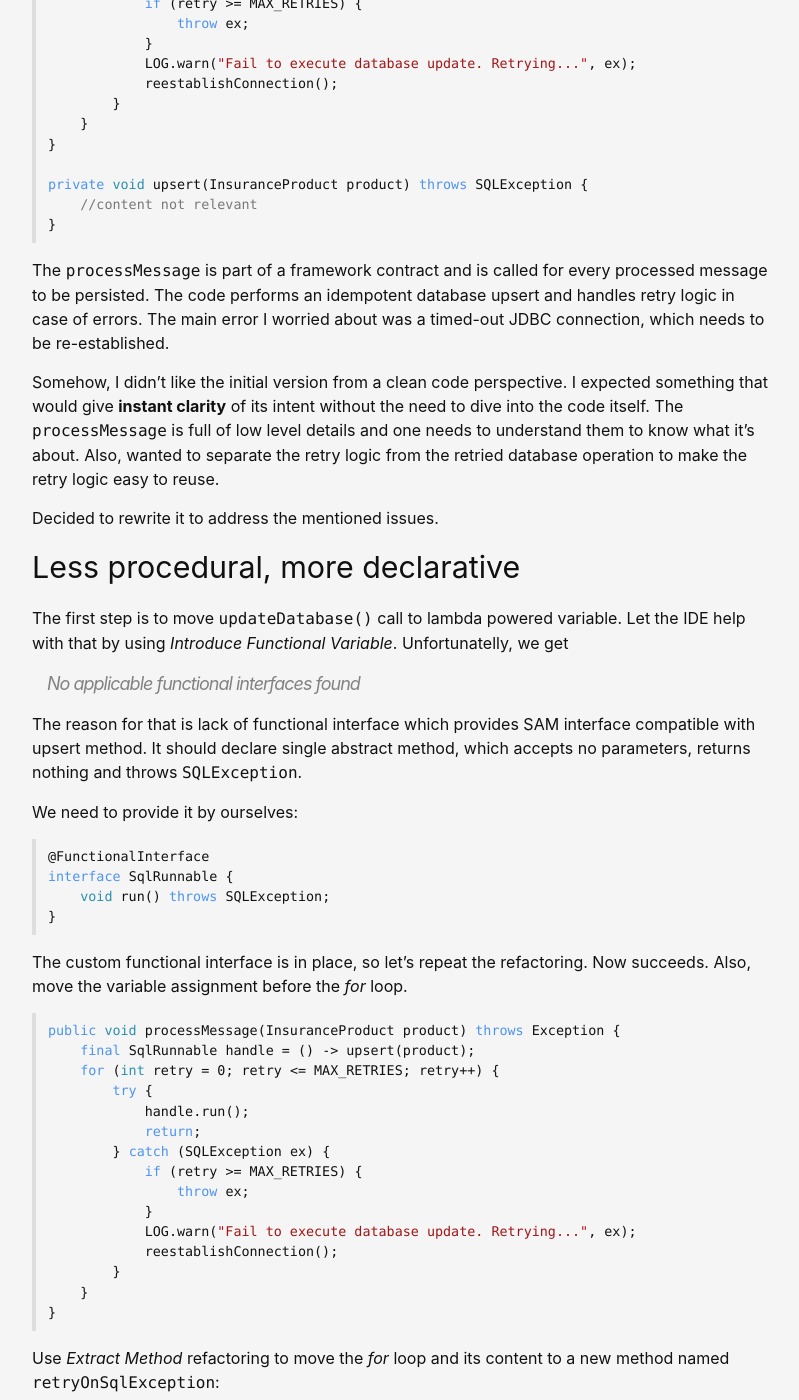
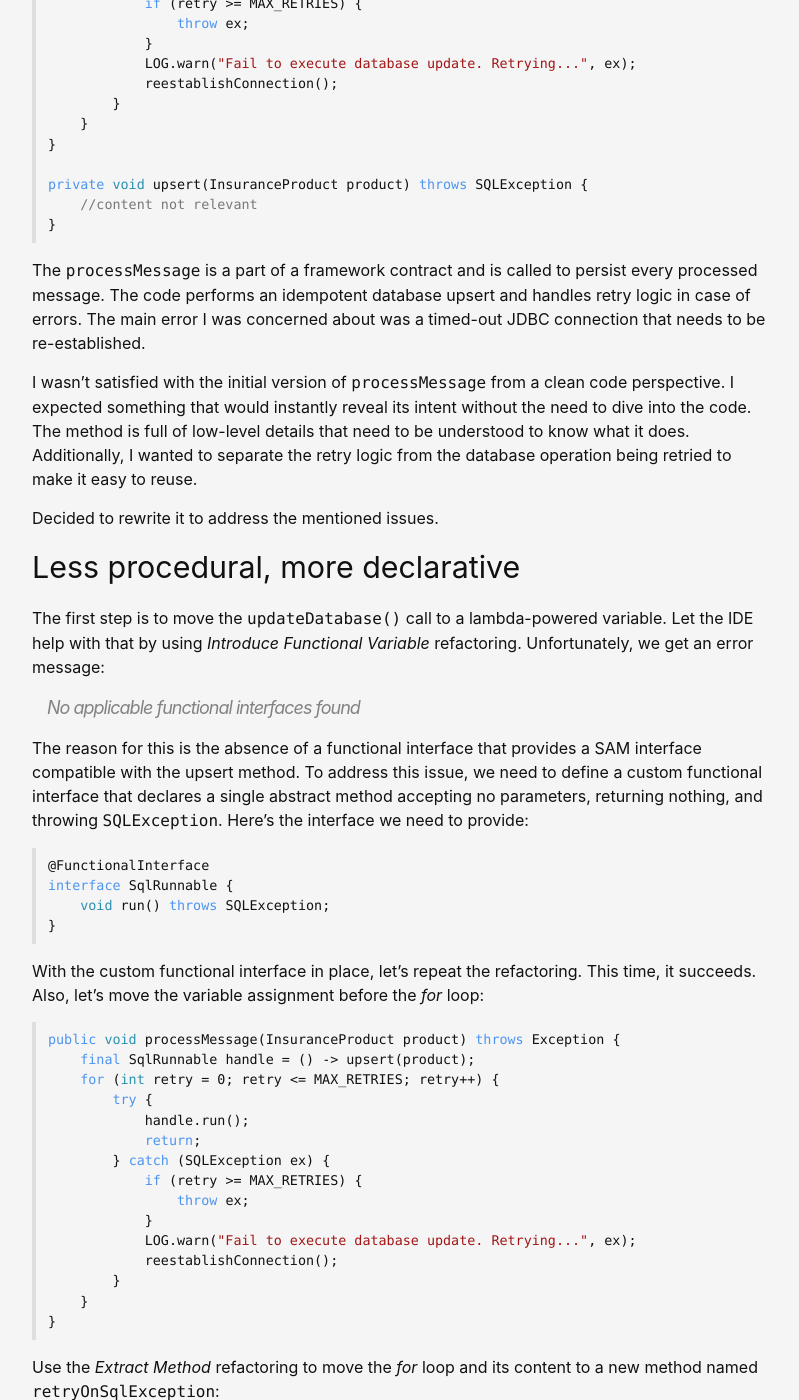
Before and after one commit to kkisiele/kkisiele.github.io, a Jekyll site: the page built from _posts/2023-02-22-leverage-lambdas-for-cleaner-code.md, in a window 1280 px wide and 1400 px high, scrolled down 434 px. Shown: the whole window, without its empty margins (238-1037 px from the left). Built offline with Jekyll 4.4.1, drawn with Linux system fonts in a browser that asks for light colours; some web fonts are replaced; some of the changed text lies outside the part shown.

Commit message:
Update article

```diff
--- a/_posts/2023-02-22-leverage-lambdas-for-cleaner-code.md
+++ b/_posts/2023-02-22-leverage-lambdas-for-cleaner-code.md
@@ -26,27 +26,25 @@ private void upsert(InsuranceProduct product) throws SQLException {
 }
 
 {% endhighlight %}
-The `processMessage` is part of a framework contract and is called for every processed message to be persisted.
-The code performs an idempotent database upsert and handles retry logic in case of errors. The main error I worried about was a timed-out JDBC connection, which needs to be re-established.
+The `processMessage` is a part of a framework contract and is called to persist every processed message.
+The code performs an idempotent database upsert and handles retry logic in case of errors. The main error I was concerned about was a timed-out JDBC connection that needs to be re-established.
 
-Somehow, I didn't like the initial version from a clean code perspective. I expected something that would give **instant clarity** of its intent without the need to dive into the code itself. The `processMessage` is full of low level details and one needs to understand them to know what it's about. Also, wanted to separate the retry logic from the retried database operation to make the retry logic easy to reuse.
+I wasn't satisfied with the initial version of `processMessage` from a clean code perspective. I expected something that would instantly reveal its intent without the need to dive into the code. The method is full of low-level details that need to be understood to know what it does. Additionally, I wanted to separate the retry logic from the database operation being retried to make it easy to reuse.
 
 Decided to rewrite it to address the mentioned issues.
 ## Less procedural, more declarative
-The first step is to move `updateDatabase()` call to lambda powered variable.
-Let the IDE help with that by using _Introduce Functional Variable_. Unfortunatelly, we get
+The first step is to move the `updateDatabase()` call to a lambda-powered variable.
+Let the IDE help with that by using _Introduce Functional Variable_ refactoring. Unfortunately, we get an error message:
 > No applicable functional interfaces found
 
-The reason for that is lack of functional interface which provides SAM interface compatible with upsert method. It should declare single abstract method, which accepts no parameters, returns nothing and throws `SQLException`.
-
-We need to provide it by ourselves:
+The reason for this is the absence of a functional interface that provides a SAM interface compatible with the upsert method. To address this issue, we need to define a custom functional interface that declares a single abstract method accepting no parameters, returning nothing, and throwing `SQLException`. Here's the interface we need to provide:
 {% highlight java %}
 @FunctionalInterface
 interface SqlRunnable {
     void run() throws SQLException;
 }
 {% endhighlight %}
-The custom functional interface is in place, so let's repeat the refactoring. Now succeeds. Also, move the variable assignment before the _for_ loop.
+With the custom functional interface in place, let's repeat the refactoring. This time, it succeeds. Also, let's move the variable assignment before the _for_ loop:
 {% highlight java %}
 public void processMessage(InsuranceProduct product) throws Exception {
     final SqlRunnable handle = () -> upsert(product);
@@ -64,7 +62,7 @@ public void processMessage(InsuranceProduct product) throws Exception {
     }
 }
 {% endhighlight %}
-Use _Extract Method_ refactoring to move the _for_ loop and its content to a new method named `retryOnSqlException`:
+Use the _Extract Method_ refactoring to move the _for_ loop and its content to a new method named `retryOnSqlException`:
 {% highlight java %}
 public void processMessage(InsuranceProduct product) throws Exception {
     final SqlRunnable handle = () -> upsert(product);
@@ -74,9 +72,9 @@ private void retryOnSqlException(SqlRunnable handle) throws SQLException {
     //skipped for clarity
 }
 {% endhighlight %}
-The last step is to use _Inline Variable_ to inline the `handle` variable.
+The last step is to use the _Inline Variable_ refactoring to inline the `handle` variable.
 
-The final result looks as follow:
+The final result looks as follows:
 {% highlight java %}
 public void processMessage(InsuranceProduct product) throws Exception {
     retryOnSqlException(() -> upsert(product));
@@ -103,7 +101,6 @@ interface SqlRunnable {
 }
 {% endhighlight %}
 ## Conclusion
-Was it worth the effort? Definitely. Let's recap the benefits.
+Was it worth the effort? Absolutely. Let's summarize the benefits.
 
-The `processMessage` method now expresses the intent much clearly by utilizing a declarative approach with a high-level code. Details regarding the retry logic are placed in its own method, which, thanks to good naming, precisely describes the method's purpose.
-The lambda syntax separates the retry logic and database operation and enables the reuse of the retry feature.
+The `processMessage` method now clearly expresses its intent by utilizing a declarative approach with high-level code. The retry logic is separated from the database operation and placed in its own method, which, thanks to good naming, precisely reveals its intent. Furthermore, the lambda syntax allows for easy reuse of the retry feature with other database operations in future.
```
